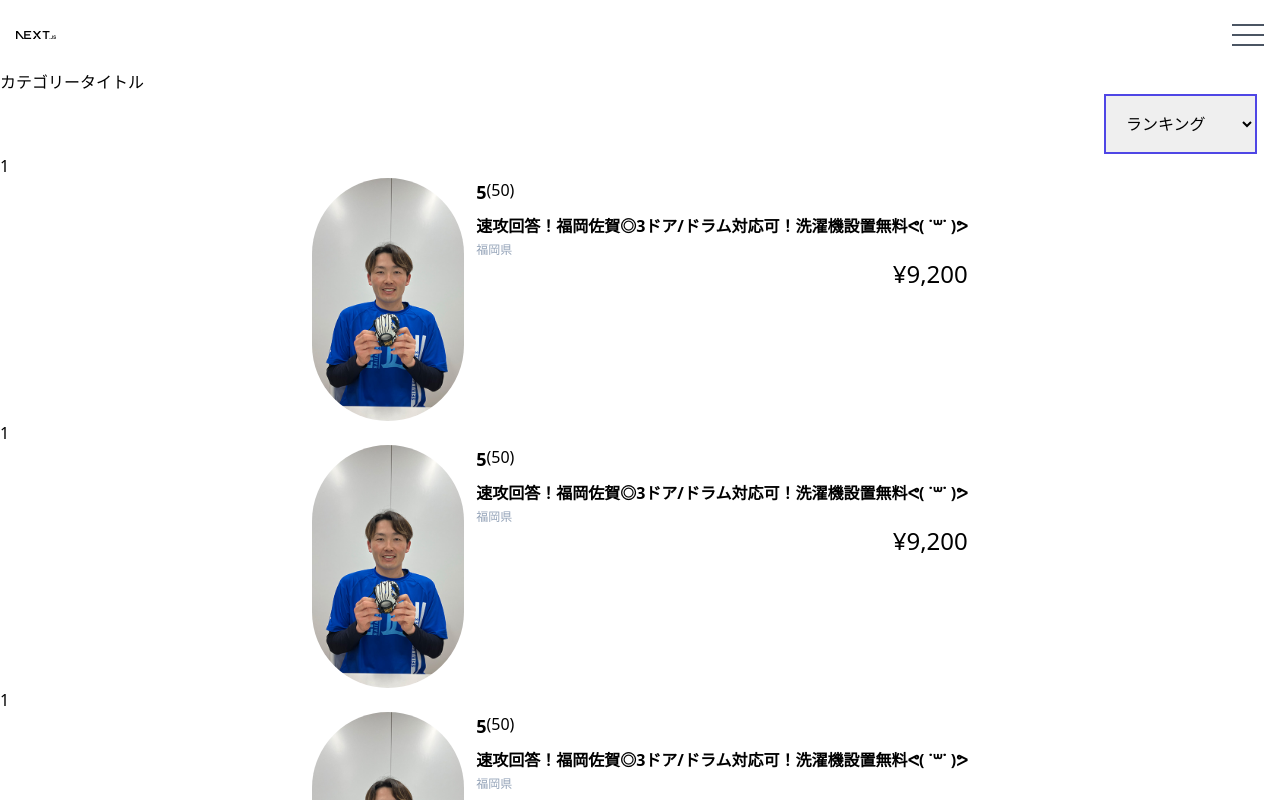
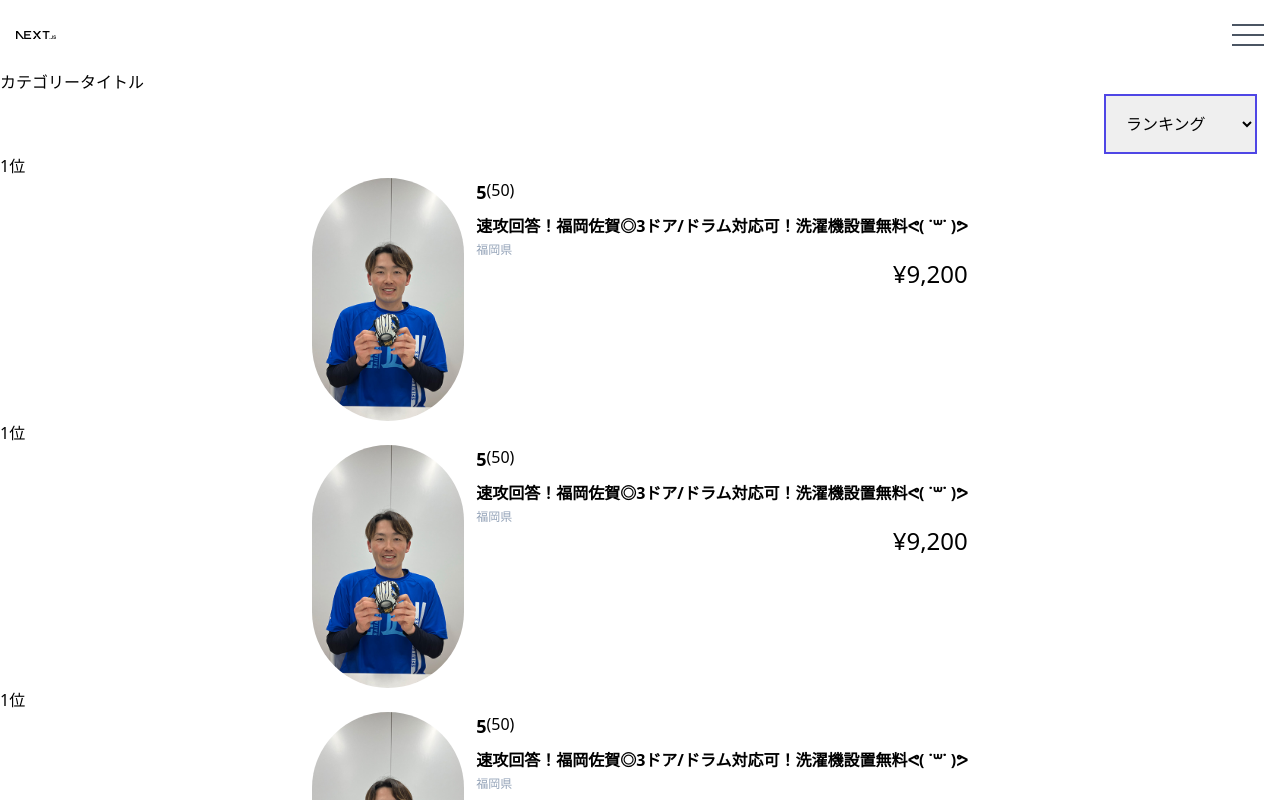
Before and after one commit to ikedakeigo/ikedaApp, a Next.js app: page /arcive/arcive in a window 1280 px wide. Shown: the top 800 px of the page. Built offline with nearby package versions, Linux system fonts and the light colour scheme.

Commit message:
♻️ Contentのコンポーネントを作成

```diff
--- /dev/null
+++ b/components/layouts/content/Content.js
@@ -0,0 +1,11 @@
+import React from 'react'
+
+const Content = ( {children} ) => {
+  return (
+    <section className="xl:w-[1280px] md:min-w-[640px] min-h-[100vh] mx-auto">
+      {children}
+    </section>
+  )
+}
+
+export default Content
--- a/components/layouts/header/Header.js
+++ b/components/layouts/header/Header.js
@@ -1,6 +1,7 @@
 // "use client";
 
 import Image from "next/image";
+import "../../../styles/globals.css";
 import Link from "next/link";
 import { useState } from "react";
 
--- a/pages/arcive/arcive.js
+++ b/pages/arcive/arcive.js
@@ -1,26 +1,26 @@
 import React from "react";
-import "../../styles/globals.css";
 import Headers from "../../components/layouts/header/Header";
 import Footer from "../../components/layouts/footer/Footer";
 import Selecter from "../../components/Selecter/Selecter";
 import Person from "./components/person/Person";
+import Content from "../../components/layouts/content/Content";
 
-const DetailPage = () => {
+const arcive = () => {
   return (
     <>
       <Headers />
-      <section className="xl:w-[1280px] md:min-w-[640px] min-h-[100vh] mx-auto">
+      <Content>
         <h1>カテゴリータイトル</h1>
         <div className=" gap-4">
           {/* コンポーネント */}
           <Selecter />
           <Person />
+        </div>
+      </Content>
 
-        </div>
-      </section>
       <Footer />
     </>
   );
 };
 
-export default DetailPage;
+export default arcive;
--- a/pages/arcive/components/person/Person.js
+++ b/pages/arcive/components/person/Person.js
@@ -12,7 +12,7 @@ const Person = () => {
         >
           <div className="mar-t_-16">
             <span className="bor_1_ora10 col_ora10 bor-r_4 dis_i-b fon-s_12 mar-b_4 pad-r_4 pad-l_4">
-           {person.ranking}
+              {person.ranking}位
             </span>
           </div>
 
@@ -33,15 +33,11 @@ const Person = () => {
                 <div className="m_clearfix star-rate star-rate5">
                   {/* 評価 */}
                 </div>
-             <p className="text-lg	 font-bold">
-              {person.starCount}
-             </p>
+                <p className="text-lg	 font-bold">{person.starCount}</p>
                 <p className="text-base">({person.reviewsCount})</p>
               </div>
 
-           <h3 className="font-bold text-base mb-1">
-            {person.title}
-           </h3>
+              <h3 className="font-bold text-base mb-1">{person.title}</h3>
               <div className="flex flex-col gap-2">
                 <p className="text-xs	 leading-4 text-slate-400	">
                   {person.prefecture}
@@ -52,7 +48,6 @@ const Person = () => {
           </div>
         </a>
       ))}
-
     </>
   );
 };
--- /dev/null
+++ b/pages/arcive/detail/detail.js
@@ -0,0 +1,18 @@
+import React from 'react'
+import Header from '../../../components/layouts/header/Header'
+import Content from '../../../components/layouts/content/Content'
+import Footer from '../../../components/layouts/footer/Footer'
+
+const detail = () => {
+  return (
+    <>
+    <Header />
+    <Content>
+
+    </Content>
+    <Footer />
+    </>
+  )
+}
+
+export default detail
--- a/pages/index.js
+++ b/pages/index.js
@@ -1,6 +1,5 @@
 import React from "react";
 import Headers from "../components/layouts/header/Header";
-import "../styles/globals.css";
 import Footer from "../components/layouts/footer/Footer";
 import TopMv from "../components/Top/TopMv";
 import Coupon from "../components/Top/Coupon";
@@ -9,12 +8,14 @@ import Popular from "../components/Top/Popular";
 import Banner from "../components/Top/Banner";
 import Category from "../components/Top/Category";
 import Reviews from "../components/Top/Reviews";
+import Content from "../components/layouts/content/Content";
 
 export default function App() {
   return (
     <>
       <Headers />
-      <section className="xl:w-[1280px] md:min-w-[640px] min-h-[100vh] mx-auto">
+
+      <Content>
         <TopMv />
         <Coupon />
         <Recommend />
@@ -22,7 +23,8 @@ export default function App() {
         <Banner />
         <Category />
         <Reviews />
-      </section>
+      </Content>
+
       <Footer />
     </>
   );
```
Also changed, not shown: pages/arcive/detail/components/personDetail/person-detail.js (added). Lines whose indentation alone changed are shown as unchanged.
